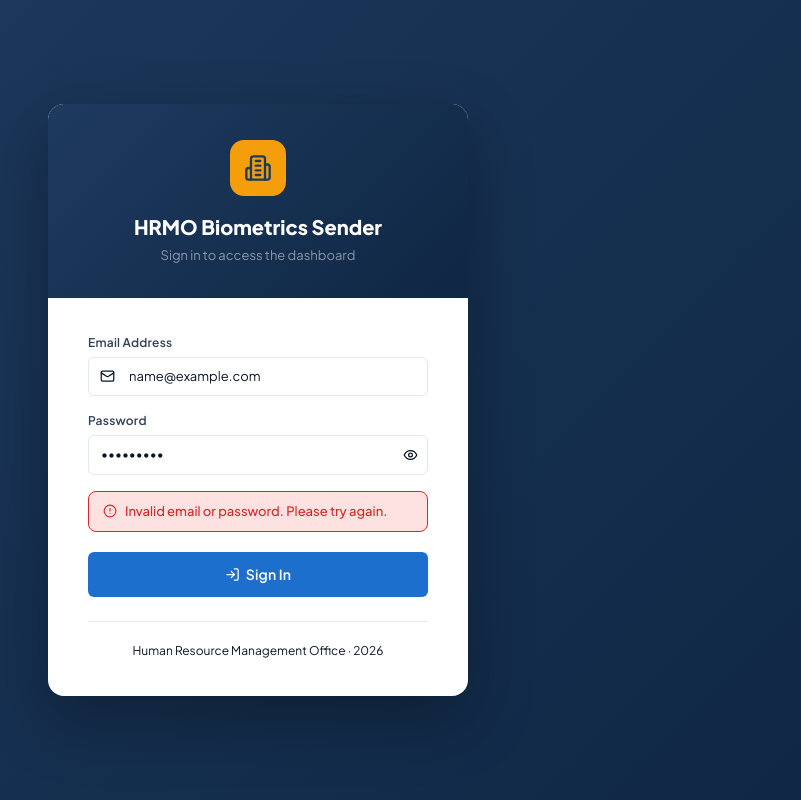
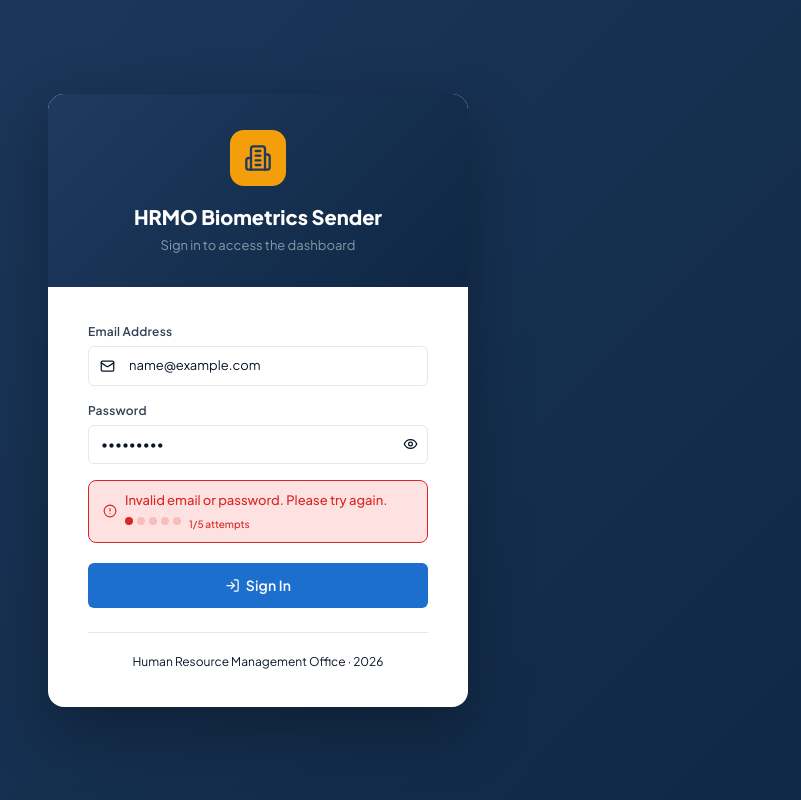
Before and after one commit to Renzybriann/HRMO-Biometrics-Sender, a Next.js app: page /login in a window 1280 px wide. Both pictures are taken after typing "name@example.com", "Sample123" into the empty fields and a click on the button "Sign In". Shown: the whole page, without its empty margins (382-1183 px from the left). Built offline with nearby package versions, Linux system fonts and the light colour scheme; no server answers.

Commit message:
Added Security Enhancement

```diff
--- a/app/api/offices/route.ts
+++ b/app/api/offices/route.ts
@@ -71,7 +71,7 @@ export async function PUT(req: NextRequest) {
     const { error: authError } = await requireAuth();
     if (authError) return authError;
 
-    const { id, name, emails, sortOrder } = await req.json(); // ← sortOrder here
+    const { id, name, emails, sortOrder } = await req.json();
     if (!id || !name || !emails || !Array.isArray(emails) || emails.length === 0) {
       return NextResponse.json(
         { error: 'id, name and at least one email are required' },
@@ -88,7 +88,7 @@ export async function PUT(req: NextRequest) {
       ...office,
       name: name.trim(),
       emails: emails.map((e: string) => e.trim()).filter(Boolean),
-      sortOrder: sortOrder !== undefined ? Number(sortOrder) : office.sortOrder, // ← use existing if not provided
+      sortOrder: sortOrder !== undefined ? Number(sortOrder) : office.sortOrder,
     };
 
     await updateOffice(updated);
--- a/app/api/send/route.ts
+++ b/app/api/send/route.ts
@@ -14,6 +14,9 @@ import { requireAuth } from '@/lib/auth-guard';
 
 export async function POST(req: NextRequest) {
   try {
+    const { error: authError } = await requireAuth();
+    if (authError) return authError;
+
     const ok = await verifyConnection();
     if (!ok) {
       return NextResponse.json({ error: 'SMTP connection failed' }, { status: 500 });
--- a/app/login/page.tsx
+++ b/app/login/page.tsx
@@ -12,6 +12,7 @@ export default function LoginPage() {
   const [showPass, setShowPass] = useState(false);
   const [loading, setLoading] = useState(false);
   const [error, setError] = useState('');
+  const [attempts, setAttempts] = useState(0);
 
   const handleLogin = async (e: React.FormEvent) => {
   e.preventDefault();
@@ -24,7 +25,16 @@ export default function LoginPage() {
     setLoading(false);
 
     if (error) {
+      const newAttempts = attempts + 1;
+      setAttempts(newAttempts);
+
+      if (newAttempts >= 5) {
+        setError('Too many failed attempts. Please wait a few minutes before trying again.');
+      } else if (newAttempts >= 3) {
+        setError(`Invalid email or password. ${5 - newAttempts} attempt${5 - newAttempts === 1 ? '' : 's'} remaining.`);
+      } else {
         setError('Invalid email or password. Please try again.');
+      }
       return;
     }
 
@@ -139,7 +149,24 @@ export default function LoginPage() {
                 fontWeight: 500,
               }}>
                 <AlertCircle size={14} style={{ flexShrink: 0 }} />
+                <div style={{ flex: 1 }}>
                   {error}
+                  {/* Attempt dots */}
+                  {attempts > 0 && attempts < 5 && (
+                    <div style={{ display: 'flex', gap: 4, marginTop: 6 }}>
+                      {[1, 2, 3, 4, 5].map(n => (
+                        <div key={n} style={{
+                          width: 8, height: 8, borderRadius: '50%',
+                          background: n <= attempts ? 'var(--danger)' : 'rgba(220,38,38,0.2)',
+                          transition: 'background 0.2s',
+                        }} />
+                      ))}
+                      <span style={{ fontSize: 10, color: 'var(--danger)', marginLeft: 4 }}>
+                        {attempts}/5 attempts
+                      </span>
+                    </div>
+                  )}
+                </div>
               </div>
             )}
 
```
Lines whose indentation alone changed are shown as unchanged.
